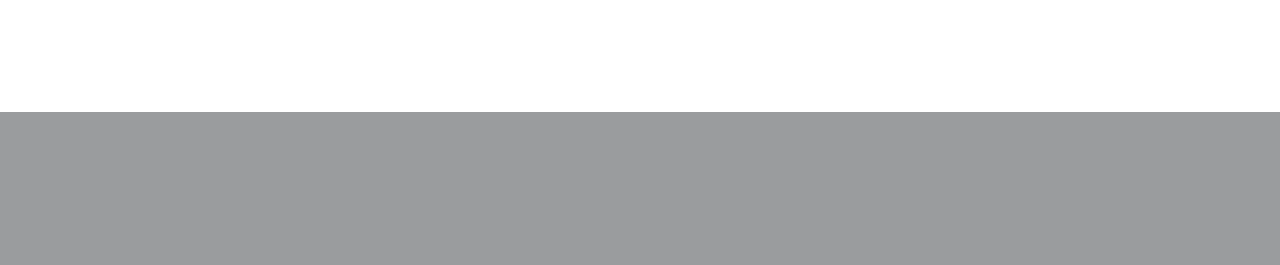
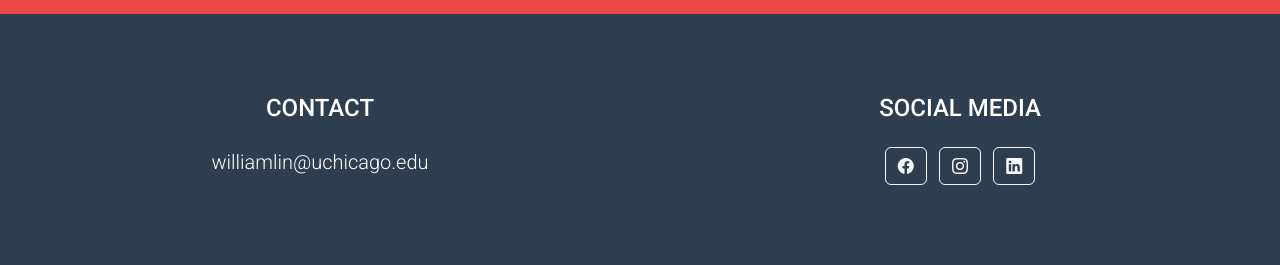
Before and after one commit to williamlin-02/portfolio-site, a Flask app: page /map in a window 1280 px wide. Shown: the part 688-953 px from the top of the page. Before the commit the page ends 800 px from the top, so only its background shows below. Run offline with Flask 2, Linux system fonts and the light colour scheme.

Commit message:
customized site more and added a footer

```diff
--- a/app/static/styles/main.css
+++ b/app/static/styles/main.css
@@ -1,5 +1,5 @@
 p, h1, h2, h3, h4, h5, h6, button {
-    font-family: "Open Sans", serif;
+    font-family: "Roboto", "Open Sans", serif;
 }
 
 body {
@@ -38,11 +38,10 @@ body {
 }
 
 .profile {
-    padding-top: 25px;
-    background-color: #1d539f !important;
+    padding-top: 150px;
+    background-color: #EA4747 !important;
     text-align: center;
-    height: 320px;
-    margin-bottom: 50px;
+    height: 630px;
 }
 
 .profile h1 {
@@ -92,6 +91,11 @@ body {
     width: 1000px;
 }
 
+#map-background{
+    background: #EA4747;
+    padding-top:15px;
+    padding-bottom:15px;
+}
 
 li {
     float: left;
@@ -155,3 +159,10 @@ li a:hover, .dropdown-box:hover .dropdown{
     padding-top:100px;
     padding-bottom:100px;
 }
+
+.footer {
+    padding-top: 5rem;
+    padding-bottom: 5rem;
+    background-color: #2c3e50;
+    color: #fff;
+}
--- a/app/templates/base.html
+++ b/app/templates/base.html
@@ -16,7 +16,10 @@
 
     <link lang='sass' rel="stylesheet" href="{{ url_for('static',filename='styles/main.css') }}">
     <link rel='icon' href="{{ url_for('static',filename='img/favicon.ico') }}" type='image/x-icon' />
+    <!-- Bootstrap -->
     <link href="https://cdn.jsdelivr.net/npm/bootstrap@5.2.0-beta1/dist/css/bootstrap.min.css" rel="stylesheet" integrity="sha384-0evHe/X+R7YkIZDRvuzKMRqM+OrBnVFBL6DOitfPri4tjfHxaWutUpFmBp4vmVor" crossorigin="anonymous">
+    <!-- Bootstrap Font Icon CSS -->
+    <link rel="stylesheet" href="https://cdn.jsdelivr.net/npm/bootstrap-icons@1.5.0/font/bootstrap-icons.css">
 
 
 
@@ -52,5 +55,29 @@
     </nav>
 
     {% block body %}{% endblock %}
+
+    <!-- Footer-->
+    <footer class="footer text-center">
+        <div class="container-fluid">
+            <div class="row">
+                <!-- Footer Contact-->
+                <div class="col">
+                    <h4 class="text-uppercase mb-4">Contact</h4>
+                    <p class="lead mb-0">
+                        williamlin@uchicago.edu
+                        <br />
+                    </p>
+                </div>
+                <!-- Footer Social Icons-->
+                <div class="col">
+                    <h4 class="text-uppercase mb-4">Social Media</h4>
+                    <a class="btn btn-outline-light btn-social mx-1" href="https://www.facebook.com/idonutdub/"><i class="bi-facebook"></i></a>
+                    <a class="btn btn-outline-light btn-social mx-1" href="https://www.instagram.com/w.illiamlin/"><i class="bi-instagram"></i></a>
+                    <a class="btn btn-outline-light btn-social mx-1" href="https://www.linkedin.com/in/williamlin02/"><i class="bi-linkedin"></i></a>
+                </div>
+            </div>
+        </div>
+    </footer>
+
 </body>
 </html>
--- a/app/templates/map.html
+++ b/app/templates/map.html
@@ -1,5 +1,7 @@
 {% extends "base.html" %}
 
 {% block body %}
+<div id = "map-background">
     <iframe id="map" src="https://www.google.com/maps/d/u/0/embed?mid=16vpKEsB4ZS3IyJdwOuKjrPjVCBZIl7s&ehbc=2E312F"></iframe>
+</div>
 {% endblock %}
```
